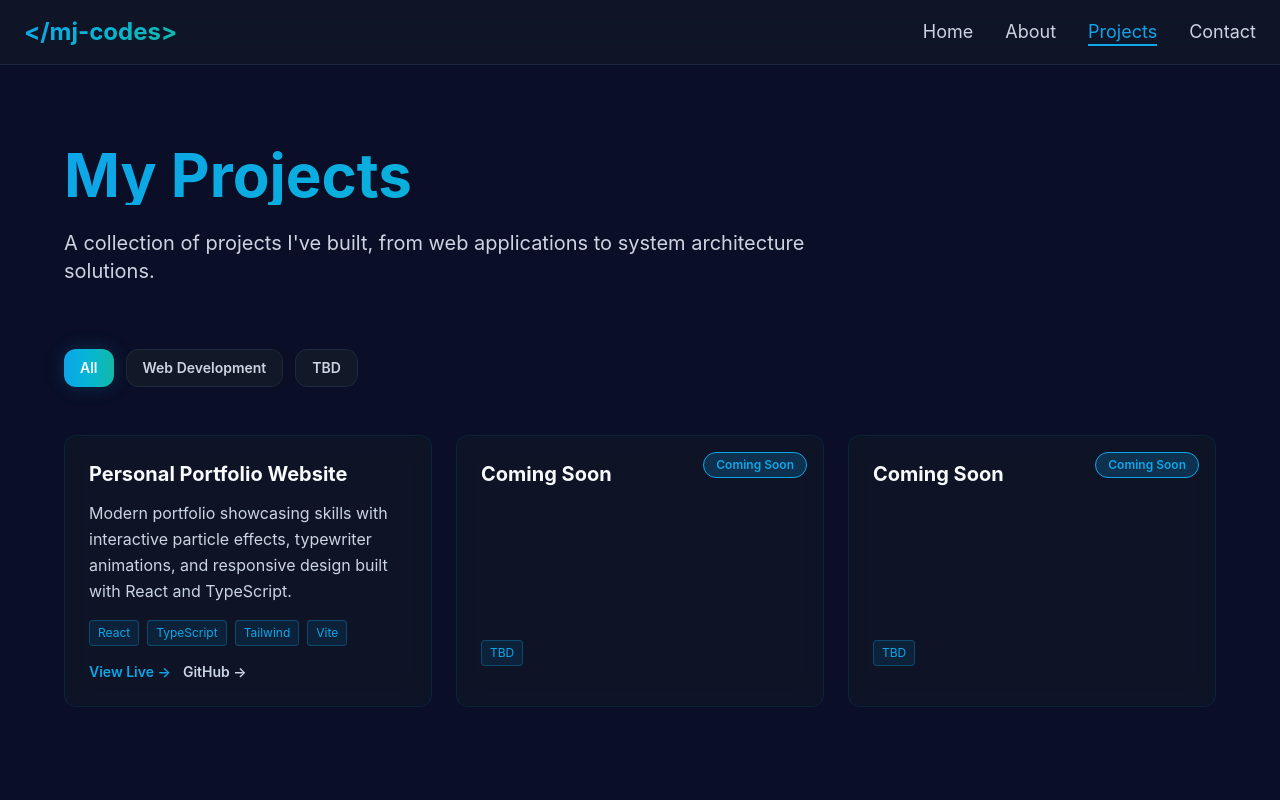
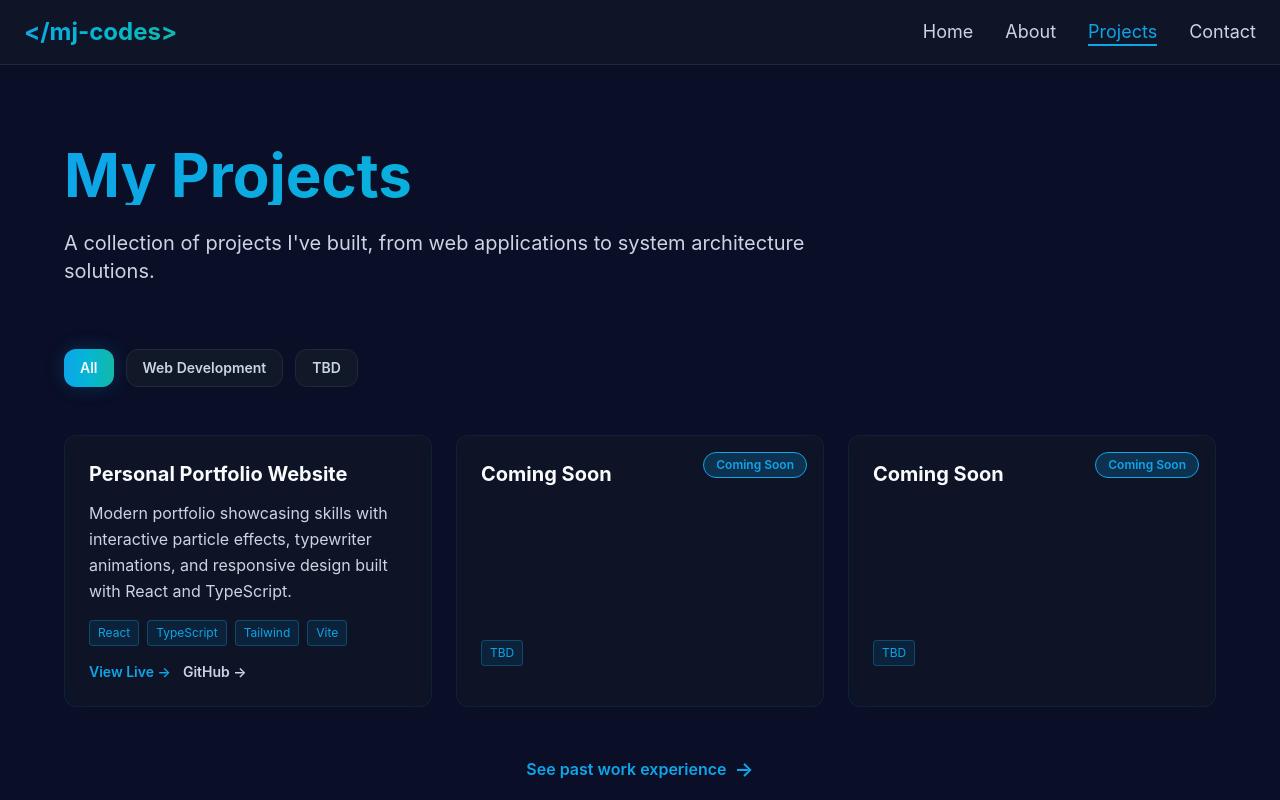
Before and after one commit to mjvstaden/personal-website, a React (Vite) app: page /projects in a window 1280 px wide. Shown: the top 800 px of the page. Built offline with nearby package versions, Linux system fonts and the light colour scheme.

Commit message:
General UI Updates

```diff
--- a/src/components/sections/Philosophy.tsx
+++ b/src/components/sections/Philosophy.tsx
@@ -28,8 +28,8 @@ const values: Value[] = [
     color: 'tertiary',
   },
   {
-    icon: '✨',
-    title: 'Experience Matters',
+    icon: '🎨',
+    title: 'User Experience Matters',
     description: 'Every detail counts - from performance to design to how intuitive it feels.',
     color: 'primary',
   },
--- a/src/components/sections/StatsCounter.tsx
+++ b/src/components/sections/StatsCounter.tsx
@@ -68,7 +68,7 @@ export default function StatsCounter() {
     <section id="stats-section" ref={sectionRef} className="py-6 sm:py-16 md:py-20 px-4 sm:px-6 bg-background-secondary/50">
       <div className="max-w-6xl mx-auto">
         <div className="text-center mb-6 sm:mb-12">
-          <h2 className="text-2xl sm:text-3xl md:text-4xl font-bold text-gradient">
+          <h2 className="text-3xl sm:text-4xl font-bold text-gradient">
             By the Numbers
           </h2>
         </div>
--- a/src/pages/About.tsx
+++ b/src/pages/About.tsx
@@ -16,7 +16,7 @@ export default function About() {
         </div>
 
         {/* Experience Timeline */}
-        <section className="mb-12 sm:mb-16">
+        <section id="experience" className="mb-12 sm:mb-16">
           <h2 className="text-2xl sm:text-3xl font-bold mb-6 sm:mb-8 text-text-primary">Experience</h2>
 
           {/* Finstock */}
--- a/src/pages/Home.tsx
+++ b/src/pages/Home.tsx
@@ -41,7 +41,7 @@ export default function Home() {
             {!isComplete && <span className="animate-pulse">|</span>}
           </p>
           <p className="text-sm sm:text-lg text-text-tertiary mb-8 sm:mb-12 max-w-3xl mx-auto italic opacity-0 animate-[fadeIn_1s_ease-out_2.5s_forwards]">
-            Turning imagination into impact through hard work and user-focused solutions
+            Turning imagination into impact through hard work and purpose-driven code
           </p>
 
           {/* CTA Buttons */}
--- a/src/pages/Projects.tsx
+++ b/src/pages/Projects.tsx
@@ -1,4 +1,5 @@
 import { useRef, useState } from 'react';
+import { Link } from 'react-router-dom';
 
 interface Project {
   title: string;
@@ -91,6 +92,17 @@ export default function Projects() {
             <p className="text-text-secondary text-lg">No projects found in this category.</p>
           </div>
         )}
+
+        {/* Link to Work Experience */}
+        <div className="text-center mt-12">
+          <Link
+            to="/about#experience"
+            className="inline-flex items-center gap-2 text-accent-primary hover:text-accent-secondary transition-colors font-semibold"
+          >
+            See past work experience
+            <span className="text-xl">→</span>
+          </Link>
+        </div>
       </div>
     </div>
   );
```
